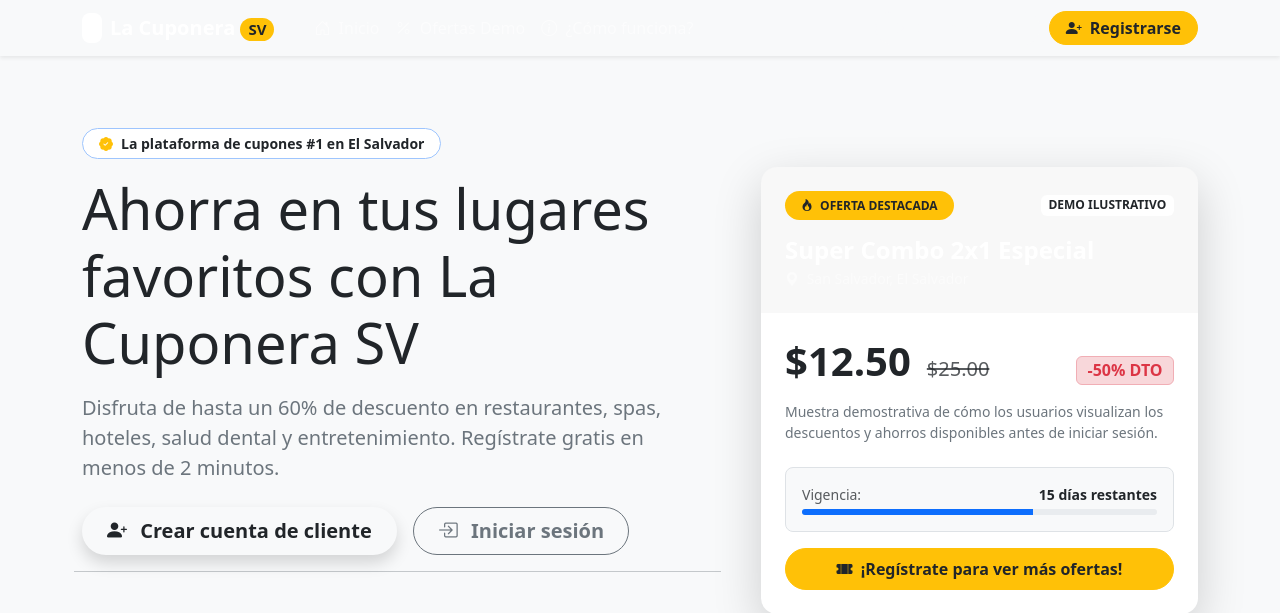
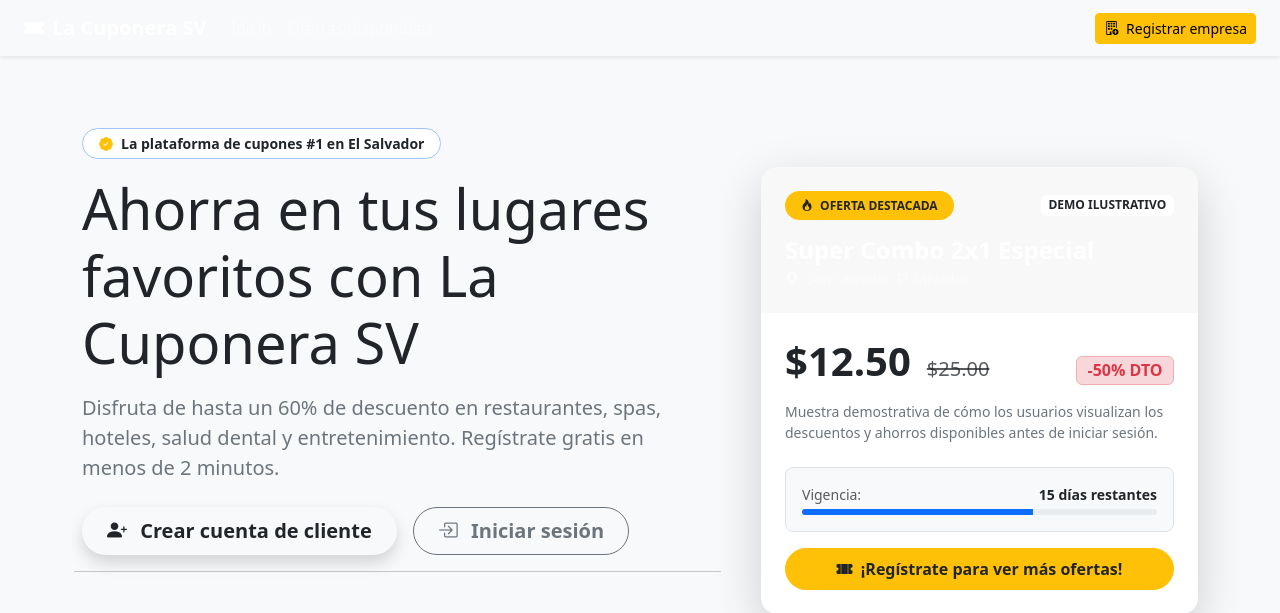
Before and after one commit to jennifer2400/TAREA3-LIS941, a PHP site: page /app/ in a window 1280 px wide. Shown: the top 613 px of the page. Run offline with PHP 8.4, Linux system fonts and the light colour scheme.

Commit message:
Add files via upload

```diff
--- a/app/views/layouts/footer.php
+++ b/app/views/layouts/footer.php
@@ -44,10 +44,10 @@
             <div class="col-lg-3 col-md-6">
                 <h6 class="fw-bold text-uppercase text-warning fs-7 mb-3">Alcance Persona 1</h6>
                 <p class="small text-white-50 mb-2">
-                    Este módulo implementa el 100% funcional del registro de clientes (18+), autenticación unificada clientes/empresas, y el esqueleto común de base de datos.
+                    Proyecto académico MVC: registros, autenticación, ofertas, compras simuladas y reportes.
                 </p>
                 <p class="small text-white-50 mb-0">
-                    <span class="text-warning">*</span> Publicación de ofertas, canje, facturación y reportes reservados para la integración de los compañeros.
+                    <span class="text-warning">*</span> Las facturas y los pagos son demostrativos; no se realiza cobro real ni facturación fiscal.
                 </p>
             </div>
         </div>
--- a/app/views/layouts/navbar.php
+++ b/app/views/layouts/navbar.php
@@ -1,100 +1,41 @@
-<?php
-$isAuth = Auth::check();
-$userRole = Auth::role();
-$currentUser = Auth::user();
-?>
-<nav class="navbar navbar-expand-lg navbar-dark bg-cuponera sticky-top shadow-sm">
-    <div class="container">
-        <!-- logo e identidad -->
-        <a class="navbar-brand d-flex align-items-center gap-2 fw-bold" href="<?= url('/') ?>">
-            <span class="brand-icon d-inline-flex align-items-center justify-content-center bg-white text-cuponera rounded-3 shadow-xs">
-                <i class="bi bi-tag-fill fs-5"></i>
-            </span>
-            <span class="brand-text">
-                La Cuponera <span class="badge bg-warning text-dark fs-7 py-1 px-2 rounded-pill">SV</span>
-            </span>
-        </a>
-
-        <!-- botón toggle responsive -->
-        <button class="navbar-toggler border-0 shadow-none" type="button" data-bs-toggle="collapse" data-bs-target="#navbarMain" aria-controls="navbarMain" aria-expanded="false" aria-label="Abrir menú de navegación">
-            <span class="navbar-toggler-icon"></span>
-        </button>
-
-        <div class="collapse navbar-collapse" id="navbarMain">
-            <!-- enlaces principales -->
-            <ul class="navbar-nav me-auto mb-2 mb-lg-0 ms-lg-3">
-                <li class="nav-item">
-                    <a class="nav-link" href="<?= url('/') ?>"><i class="bi bi-house-door me-1"></i> Inicio</a>
-                </li>
-                <li class="nav-item">
-                    <a class="nav-link" href="<?= url('/#promociones') ?>"><i class="bi bi-percent me-1"></i> Ofertas Demo</a>
-                </li>
-                <li class="nav-item">
-                    <a class="nav-link" href="<?= url('/#como-funciona') ?>"><i class="bi bi-info-circle me-1"></i> ¿Cómo funciona?</a>
-                </li>
-            </ul>
-
-            <!-- sección de usuario / acciones -->
-            <div class="d-flex align-items-center gap-2">
-                <?php if ($isAuth): ?>
-                    <!-- dropdown de usuario autenticado -->
-                    <div class="dropdown">
-                        <button class="btn btn-outline-light dropdown-toggle d-flex align-items-center gap-2 py-1 px-3 rounded-pill shadow-xs" type="button" id="userMenuButton" data-bs-toggle="dropdown" aria-expanded="false">
-                            <span class="user-avatar bg-warning text-dark fw-bold rounded-circle d-inline-flex align-items-center justify-content-center" style="width: 28px; height: 28px; font-size: 0.75rem;">
-                                <?= strtoupper(substr($currentUser['usuario'], 0, 2)) ?>
-                            </span>
-                            <span class="fw-semibold text-truncate" style="max-width: 140px;">
-                                <?= e($currentUser['nombre_mostrar']) ?>
-                            </span>
-                            <span class="badge bg-white text-dark ms-1 text-uppercase" style="font-size: 0.65rem;">
-                                <?= e($userRole) ?>
-                            </span>
-                        </button>
-                        <ul class="dropdown-menu dropdown-menu-end shadow-sm border-0 mt-2 rounded-3" aria-labelledby="userMenuButton">
-                            <li class="dropdown-header text-muted small pb-1">
-                                Conectado como <strong><?= e($currentUser['usuario']) ?></strong>
-                            </li>
-                            <li><hr class="dropdown-divider"></li>
-                            <?php if ($userRole === 'cliente'): ?>
-                                <li>
-                                    <a class="dropdown-item py-2" href="<?= url('/cliente/dashboard') ?>">
-                                        <i class="bi bi-person-badge text-cuponera me-2"></i> Mi Panel de Cliente
-                                    </a>
-                                </li>
-                            <?php elseif ($userRole === 'empresa'): ?>
-                                <li>
-                                    <a class="dropdown-item py-2" href="<?= url('/empresa/dashboard') ?>">
-                                        <i class="bi bi-building text-cuponera me-2"></i> Panel Empresarial
-                                    </a>
-                                </li>
-                            <?php elseif ($userRole === 'administrador'): ?>
-                                <li>
-                                    <a class="dropdown-item py-2" href="<?= url('/admin/dashboard') ?>">
-                                        <i class="bi bi-shield-lock text-cuponera me-2"></i> Panel de Administración
-                                    </a>
-                                </li>
-                            <?php endif; ?>
-                            <li><hr class="dropdown-divider"></li>
-                            <li>
-                                <form action="<?= url('/logout') ?>" method="POST" class="d-inline w-100">
-                                    <?= Csrf::field() ?>
-                                    <button type="submit" class="dropdown-item text-danger py-2 w-100 border-0 bg-transparent">
-                                        <i class="bi bi-box-arrow-right me-2"></i> Cerrar Sesión
-                                    </button>
-                                </form>
-                            </li>
-                        </ul>
-                    </div>
-                <?php else: ?>
-                    <!-- botones para visitantes -->
-                    <a href="<?= url('/login') ?>" class="btn btn-outline-light rounded-pill px-3 py-1 fw-semibold">
-                        <i class="bi bi-box-arrow-in-right me-1"></i> Iniciar Sesión
-                    </a>
-                    <a href="<?= url('/registro') ?>" class="btn btn-warning text-dark rounded-pill px-3 py-1 fw-bold shadow-xs">
-                        <i class="bi bi-person-plus-fill me-1"></i> Registrarse
-                    </a>
-                <?php endif; ?>
-            </div>
-        </div>
-    </div>
-</nav>
+<?php $isAuth=Auth::check(); $role=Auth::role(); $admin=Auth::isAdmin(); $user=Auth::user();
+$inicioUrl = $admin ? '/admin/dashboard' : ($role === 'empresa' ? '/empresa/dashboard' : ($role === 'cliente' ? '/cliente/dashboard' : '/')); ?>
+<nav class="navbar navbar-expand-lg navbar-dark bg-cuponera sticky-top shadow-sm"><div class="container-fluid px-lg-4">
+<a class="navbar-brand fw-bold" href="<?=url($inicioUrl)?>"><i class="bi bi-ticket-perforated-fill me-2"></i>La Cuponera SV</a>
+<button class="navbar-toggler" type="button" data-bs-toggle="collapse" data-bs-target="#menuPrincipal" aria-controls="menuPrincipal" aria-expanded="false" aria-label="Mostrar menú"><span class="navbar-toggler-icon"></span></button>
+<div class="collapse navbar-collapse" id="menuPrincipal"><ul class="navbar-nav me-auto mb-2 mb-lg-0">
+<li class="nav-item"><a class="nav-link" href="<?=url($inicioUrl)?>">Inicio</a></li>
+<li class="nav-item"><a class="nav-link" href="<?=url('/ofertas')?>">Ofertas disponibles</a></li>
+<?php if ($admin): ?>
+<li class="nav-item dropdown"><a class="nav-link dropdown-toggle" href="#" role="button" data-bs-toggle="dropdown">Administración</a><ul class="dropdown-menu">
+<li><a class="dropdown-item" href="<?=url('/admin/dashboard')?>">Panel general</a></li>
+<li><a class="dropdown-item" href="<?=url('/admin/usuarios')?>">Usuarios y perfiles</a></li>
+<li><a class="dropdown-item" href="<?=url('/admin/empresas')?>">Empresas y aprobaciones</a></li>
+<li><a class="dropdown-item" href="<?=url('/admin/administradores')?>">Registrar administrador</a></li>
+</ul></li>
+<li class="nav-item dropdown"><a class="nav-link dropdown-toggle" href="#" role="button" data-bs-toggle="dropdown" aria-expanded="false"><i class="bi bi-bar-chart-line me-1"></i>Reportes</a><ul class="dropdown-menu">
+<li><a class="dropdown-item" href="<?=url('/admin/reportes/cupones')?>">Cupones vendidos por empresa</a></li>
+<li><a class="dropdown-item" href="<?=url('/admin/reportes/ganancias')?>">Ganancias obtenidas</a></li>
+</ul></li>
+<li class="nav-item dropdown"><a class="nav-link dropdown-toggle" href="#" role="button" data-bs-toggle="dropdown">Gestión de empresas</a><ul class="dropdown-menu">
+<li><a class="dropdown-item" href="<?=url('/empresa/promociones')?>">Todas las promociones</a></li>
+<li><a class="dropdown-item" href="<?=url('/empresa/promociones/nueva')?>">Nueva promoción (elegir empresa)</a></li>
+<li><a class="dropdown-item" href="<?=url('/empresa/canjes')?>">Validar y canjear cupones</a></li></ul></li>
+<li class="nav-item dropdown"><a class="nav-link dropdown-toggle" href="#" role="button" data-bs-toggle="dropdown">Gestión de clientes</a><ul class="dropdown-menu">
+<li><a class="dropdown-item" href="<?=url('/ofertas')?>">Compra de prueba para cliente</a></li>
+<li><a class="dropdown-item" href="<?=url('/cliente/cupones')?>">Todos los cupones</a></li>
+<li><a class="dropdown-item" href="<?=url('/cliente/facturas')?>">Todas las facturas</a></li></ul></li>
+<?php elseif ($role==='empresa'): ?>
+<li class="nav-item"><a class="nav-link" href="<?=url('/empresa/dashboard')?>">Mi empresa</a></li>
+<li class="nav-item"><a class="nav-link" href="<?=url('/empresa/promociones')?>">Mis promociones</a></li>
+<li class="nav-item"><a class="nav-link" href="<?=url('/empresa/promociones/nueva')?>">Registrar promoción</a></li>
+<li class="nav-item"><a class="nav-link" href="<?=url('/empresa/canjes')?>">Canjear cupones</a></li>
+<?php elseif ($role==='cliente'): ?>
+<li class="nav-item"><a class="nav-link" href="<?=url('/cliente/dashboard')?>">Mi cuenta</a></li>
+<li class="nav-item"><a class="nav-link" href="<?=url('/cliente/cupones')?>">Mis cupones</a></li>
+<li class="nav-item"><a class="nav-link" href="<?=url('/cliente/facturas')?>">Mis facturas</a></li>
+<?php endif; ?></ul>
+<div class="d-flex gap-2 align-items-center flex-wrap">
+<?php if ($isAuth): ?><span class="text-white small"><?=e($user['usuario']??'')?> (<?=e($role??'')?>)</span><form action="<?=url('/logout')?>" method="post" class="m-0"><?=Csrf::field()?><button class="btn btn-warning btn-sm" type="submit">Cerrar sesión</button></form>
+<?php else: ?><a class="btn btn-outline-light btn-sm" href="<?=url('/login')?>">Iniciar sesión</a><a class="btn btn-warning btn-sm" href="<?=url('/registro-empresa')?>"><i class="bi bi-building-add me-1"></i> Registrar empresa</a><?php endif; ?>
+</div></div></div></nav>
```
